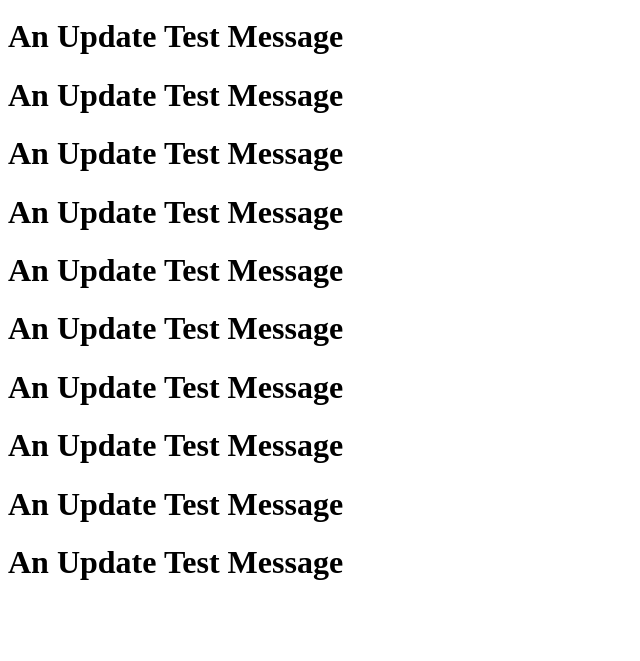
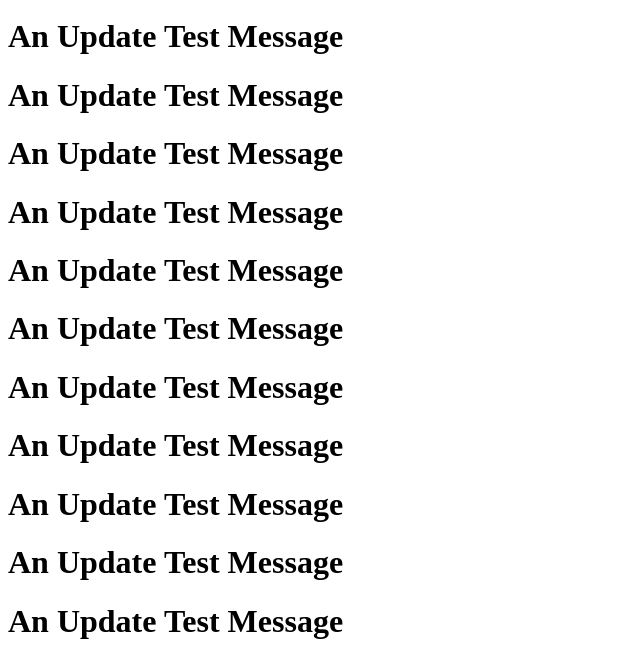
Before and after one commit to CodeBrewArmy/CodeBrewArmy.github.io, a plain HTML site: page index.html in a window 1280 px wide. Shown: the part 691-1352 px from the top of the page, without its empty margins (0-640 px from the left). Before the commit the page ends 1294 px from the top, so only its background shows below. Drawn offline with Linux system fonts and the light colour scheme.

Commit message:
Updated Blog

```diff
--- a/index.html
+++ b/index.html
@@ -1,2 +1,2 @@
 <h1>This is a test</h1>
-<h1>An Update Test Message</h1><h1>An Update Test Message</h1><h1>An Update Test Message</h1><h1>An Update Test Message</h1><h1>An Update Test Message</h1><h1>An Update Test Message</h1><h1>An Update Test Message</h1><h1>An Update Test Message</h1><h1>An Update Test Message</h1><h1>An Update Test Message</h1><h1>An Update Test Message</h1><h1>An Update Test Message</h1><h1>An Update Test Message</h1><h1>An Update Test Message</h1><h1>An Update Test Message</h1><h1>An Update Test Message</h1><h1>An Update Test Message</h1><h1>An Update Test Message</h1><h1>An Update Test Message</h1><h1>An Update Test Message</h1><h1>An Update Test Message</h1>
+<h1>An Update Test Message</h1><h1>An Update Test Message</h1><h1>An Update Test Message</h1><h1>An Update Test Message</h1><h1>An Update Test Message</h1><h1>An Update Test Message</h1><h1>An Update Test Message</h1><h1>An Update Test Message</h1><h1>An Update Test Message</h1><h1>An Update Test Message</h1><h1>An Update Test Message</h1><h1>An Update Test Message</h1><h1>An Update Test Message</h1><h1>An Update Test Message</h1><h1>An Update Test Message</h1><h1>An Update Test Message</h1><h1>An Update Test Message</h1><h1>An Update Test Message</h1><h1>An Update Test Message</h1><h1>An Update Test Message</h1><h1>An Update Test Message</h1><h1>An Update Test Message</h1>
```
